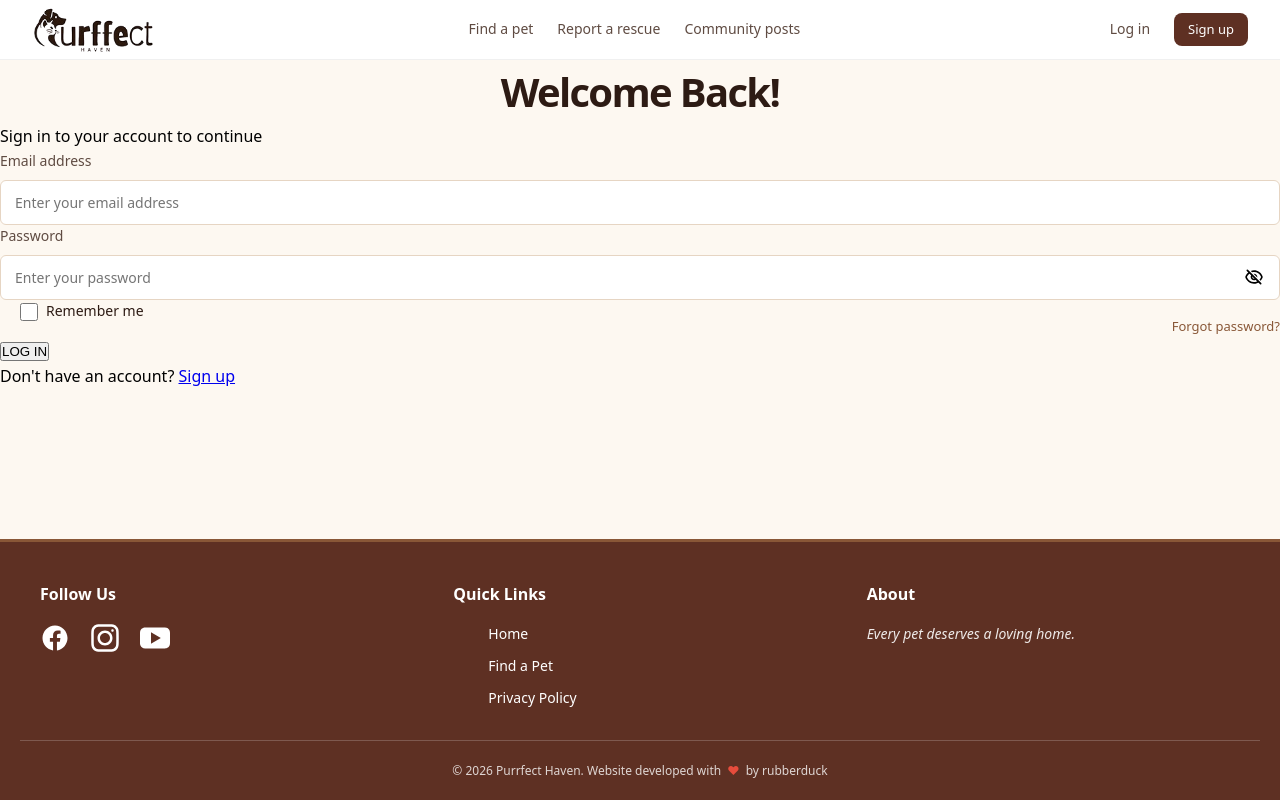
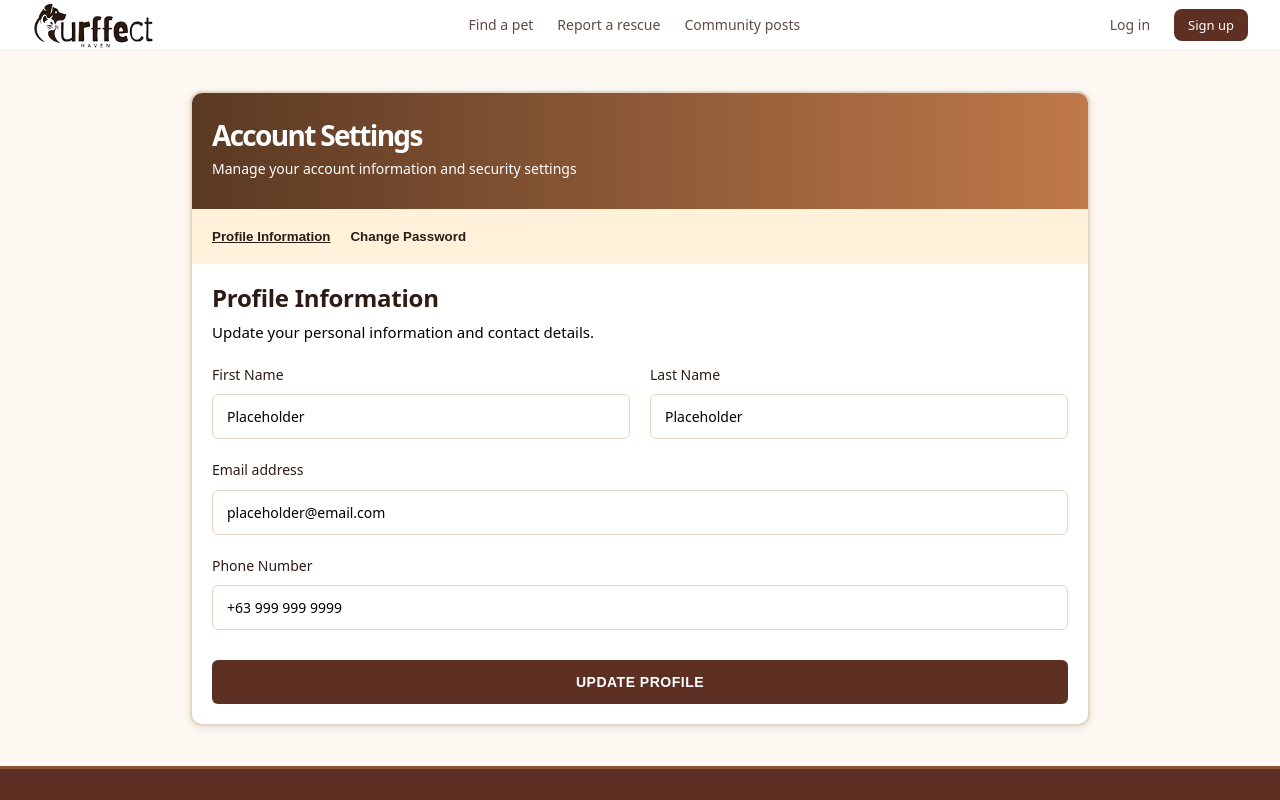
Before and after one commit to UPTAC-KomSai-v2/purrfect-haven, a React (Vite) app in the folder app/: page /settings in a window 1280 px wide. Shown: the top 800 px of the page. Built offline with nearby package versions, Linux system fonts and the light colour scheme; no server answers.

Commit message:
Update design on AccountSettingsPage.jsx

```diff
--- a/app/src/pages/AccountSettingsPage.jsx
+++ b/app/src/pages/AccountSettingsPage.jsx
@@ -2,30 +2,30 @@ import { useState } from 'react';
 import { Link, useNavigate } from 'react-router-dom';
 import { useAuth } from '../context/AuthContext.jsx';
 import api from '../services/api.js';
-import '../styles/auth.css';
+import '../styles/settings.css';
 import passHideIcon from '../assets/icons/pass-hide.svg';
 import passSeeIcon from '../assets/icons/pass-see.svg';
 import { useSearchParams } from "react-router-dom";
 
-function LoginPage() {
+function AccountSettingsPage() {
   // react use state
-  const [email, setEmail] = useState('');
-  const [password, setPassword] = useState('');
-  const [showPassword, setShowPassword] = useState(false);
-  const [rememberMe, setRememberMe] = useState(false);
+  const [firstName, setFirstName] = useState('Placeholder');
+  const [lastName, setLastName] = useState('Placeholder');
+  const [email, setEmail] = useState('placeholder@email.com');
+  const [contactNo, setContactNo] = useState('+63 999 999 9999');
+  const [currentPass, setCurrentPass] = useState('');
+  const [showCurrentPass, setShowCurrentPass] = useState(false);
+  const [newPass, setNewPass] = useState('');
+  const [showNewPass, setShowNewPass] = useState(false);
+  const [confirmPass, setConfirmPass] = useState('');
   const [errors, setErrors] = useState({});
   const [generalError, setGeneralError] = useState('');
   const [loading, setLoading] = useState(false);
   const [searchParams] = useSearchParams();
-
-  const { login } = useAuth();
-  const navigate = useNavigate();
+  const [page1, setpage1] = useState(true);
 
   const queryString = searchParams.get('page');
-  const loginH1 = !queryString ? "Welcome Back!" : `You Must Be Logged In`;
-  const extraText = !queryString ? "" : (queryString === "report" ? 'To Report a Pet Rescue' : 'To Post a Pet For Adoption');
 
-  // handle submit POST req. connect to endpoint built
   const handleSubmit = async (e) => {
     e.preventDefault();
     setErrors({});
@@ -34,48 +34,81 @@ function LoginPage() {
 
     // Validation
     const newErrors = {};
+    if (!firstName) newErrors.firstName = 'First Name is required';
+    if (!lastName) newErrors.lastName = 'Last Name is required';
     if (!email) newErrors.email = 'Email is required';
-    if (!password) newErrors.password = 'Password is required';
+    if (!contactNo) newErrors.contactNo = 'Contact Number is required';
+    if (!currentPass) newErrors.currentPass = 'Current Password is required';
+    if (!newPass) newErrors.newPass = 'New Password is required';
+    if (!confirmPass) newErrors.confirmPass = 'Confirm Password is required';
 
     if (Object.keys(newErrors).length > 0) {
       setErrors(newErrors);
       setLoading(false);
       return;
     }
-
-    try {
-      const response = await api.post('/auth/login', { email, password });
-      login(response.data.user);
-      navigate('/');
-    } catch (err) {
-      const errorMsg = err.response?.data?.message || 'Login failed. Please try again.';
-      setGeneralError(errorMsg);
-
-      // If API returns field-specific errors
-      if (err.response?.data?.errors) {
-        setErrors(err.response.data.errors);
-      }
-    } finally {
-      setLoading(false);
-    }
   };
 
   return (
     <div className="settings-container">
       <div className="settings-card">
-        <h1>{loginH1}</h1>
-        <p><strong>{extraText}</strong></p>
-        <p>Sign in to your account to continue</p>
+        <div className="settings-card-top">
+          <h1>Account Settings</h1>
+          <p>Manage your account information and security settings</p>
+        </div>
+
+        <div className="settings-card-nav">
+          <button
+            className={page1 ? "current" : ""}
+            onClick={() => setpage1(true)}
+          >Profile Information</button>
+          <button
+            className={!page1 ? "current" : ""}
+            onClick={() => setpage1(false)}
+          >Change Password</button>
+        </div>
+
 
         {generalError && <div className="error-banner">{generalError}</div>}
 
-        <form className="settings-form" onSubmit={handleSubmit}>
+        { page1 ?
+          <form className="settings-form profile-information" onSubmit={handleSubmit}>
+            <div className="profile-info-title">
+              <h2>Profile Information</h2>
+              <p>Update your personal information and contact details.</p>
+            </div>
+
+            <div className="flex-row">
+              <div className={`form-group ${errors.firstName ? 'form-group-error' : ''}`}>
+                <label htmlFor="firstName">First Name</label>
+                <input
+                  id="firstName"
+                  type="text"
+                  value={firstName}
+                  onChange={(e) => setFirstName(e.target.value)}
+                  className={errors.firstName ? 'input-error' : ''}
+                  required
+                />
+                {errors.firstName && <span className="error-text">{errors.firstName}</span>}
+              </div>
+              <div className={`form-group ${errors.lastName ? 'form-group-error' : ''}`}>
+                <label htmlFor="lastName">Last Name</label>
+                <input
+                  id="lastName"
+                  type="text"
+                  value={lastName}
+                  onChange={(e) => setLastName(e.target.value)}
+                  className={errors.lastName ? 'input-error' : ''}
+                  required
+                />
+                {errors.lastName && <span className="error-text">{errors.lastName}</span>}
+              </div>
+            </div>
             <div className={`form-group ${errors.email ? 'form-group-error' : ''}`}>
               <label htmlFor="email">Email address</label>
               <input
                 id="email"
                 type="email"
-              placeholder="Enter your email address"
                 value={email}
                 onChange={(e) => setEmail(e.target.value)}
                 className={errors.email ? 'input-error' : ''}
@@ -83,54 +116,94 @@ function LoginPage() {
               />
               {errors.email && <span className="error-text">{errors.email}</span>}
             </div>
+            <div className={`form-group ${errors.contactNo ? 'form-group-error' : ''}`}>
+              <label htmlFor="contactNo">Phone Number</label>
+              <input
+                id="contactNo"
+                type="tel"
+                value={contactNo}
+                onChange={(e) => setContactNo(e.target.value)}
+                className={errors.contactNo ? 'input-error' : ''}
+                required
+              />
+              {errors.contactNo && <span className="error-text">{errors.contactNo}</span>}
+            </div>
 
-          <div className={`form-group password-field ${errors.password ? 'form-group-error' : ''}`}>
-            <label htmlFor="password">Password</label>
+            <button type="submit" className="settings-button" disabled={loading}>
+              {loading ? 'Updating Profile...' : 'Update Profile'}
+            </button>
+          </form> :
+          <form className="settings-form change-password" onSubmit={handleSubmit}>
+            <div className="profile-info-title">
+              <h2>Change Password</h2>
+            </div>
+
+            <div className={`form-group password-field ${errors.currentPass ? 'form-group-error' : ''}`}>
+              <label htmlFor="currentPass">Current Password</label>
               <input
-              id="password"
-              type={showPassword ? 'text' : 'password'}
-              placeholder="Enter your password"
-              value={password}
-              onChange={(e) => setPassword(e.target.value)}
-              className={errors.password ? 'input-error' : ''}
+                id="currentPass"
+                type={showCurrentPass ? 'text' : 'password'}
+                value={currentPass}
+                placeholder="Enter current password"
+                onChange={(e) => setCurrentPass(e.target.value)}
+                className={errors.currentPass ? 'input-error' : ''}
                 required
               />
               <button
                 type="button"
                 className="password-toggle"
-              onClick={() => setShowPassword(!showPassword)}
-              aria-label={showPassword ? 'Hide password' : 'Show password'}
+                onClick={() => setShowCurrentPass(!showCurrentPass)}
+                aria-label={showCurrentPass ? 'Hide password' : 'Show password'}
               >
-              <img src={showPassword ? passSeeIcon : passHideIcon} alt={showPassword ? 'Hide password' : 'Show password'} />
+                <img src={showCurrentPass ? passSeeIcon : passHideIcon} alt={showCurrentPass ? 'Hide password' : 'Show password'} />
               </button>
-            {errors.password && <span className="error-text">{errors.password}</span>}
+              {errors.currentPass && <span className="error-text">{errors.currentPass}</span>}
             </div>
-
-          <div className="checkbox-group">
+            <div className={`form-group password-field ${errors.newPass ? 'form-group-error' : ''}`}>
+              <label htmlFor="newPass">New Password</label>
               <input
-              id="remember"
-              type="checkbox"
-              checked={rememberMe}
-              onChange={(e) => setRememberMe(e.target.checked)}
+                id="newPass"
+                type={showNewPass ? 'text' : 'password'}
+                value={newPass}
+                placeholder="Enter new password"
+                onChange={(e) => setNewPass(e.target.value)}
+                className={errors.newPass ? 'input-error' : ''}
+                required
               />
-            <label htmlFor="remember">Remember me</label>
+              <button
+                type="button"
+                className="password-toggle"
+                onClick={() => setShowNewPass(!showNewPass)}
+                aria-label={showNewPass ? 'Hide password' : 'Show password'}
+              >
+                <img src={showNewPass ? passSeeIcon : passHideIcon} alt={showNewPass ? 'Hide password' : 'Show password'} />
+              </button>
+              {errors.newPass && <span className="error-text">{errors.newPass}</span>}
             </div>
-
-          <div className="form-link">
-            <Link to="/forgotPassword">Forgot password?</Link>
+            <div className={`form-group password-field ${errors.confirmPass ? 'form-group-error' : ''}`}>
+              <label htmlFor="confirmPass">Confirm New Password</label>
+              <input
+                id="confirmPass"
+                type="password"
+                value={confirmPass}
+                placeholder="Re-enter new password"
+                onChange={(e) => setConfirmPass(e.target.value)}
+                className={errors.confirmPass ? 'input-error' : ''}
+                required
+              />
+              {errors.confirmPass && <span className="error-text">{errors.confirmPass}</span>}
             </div>
 
             <button type="submit" className="settings-button" disabled={loading}>
-            {loading ? 'LOGGING IN...' : 'LOG IN'}
+              {loading ? 'Changing Password...' : 'Change Password'}
             </button>
           </form>
+        }
 
-        <div className="settings-footer-link">
-          Don't have an account? <Link to="/signup">Sign up</Link>
-        </div>
+
       </div>
     </div>
   );
 }
 
-export default LoginPage;
+export default AccountSettingsPage;
--- a/app/src/styles/settings.css
+++ b/app/src/styles/settings.css
@@ -1,58 +1,83 @@
-/* settings Pages Styling */
+/* Settings Pages Styling */
 .settings-container {
   display: flex;
   justify-content: center;
   align-items: center;
   min-height: calc(100vh - 100px);
+  background-color: var(--color-background);
   padding: 40px 20px;
-  background-color: var(--color-background);
 }
 
 .settings-card {
   background-color: var(--color-surface);
   border: 2px solid var(--color-border);
   border-radius: 12px;
-  padding: 50px 40px;
-  max-width: 500px;
+  max-width: 900px;
   width: 100%;
   box-shadow: 0 2px 8px rgba(0, 0, 0, 0.1);
+  overflow: hidden;
 }
 
-.settings-card h1 {
+.settings-card-top {
+  background: linear-gradient(to right, #5A3923, #C0794A);
+  width: 100%;
+  height: max-content;
+  padding: 20px;
+}
+
+.settings-card-top h1 {
   font-size: 28px;
   font-weight: 700;
-  color: var(--color-text-primary);
-  margin-bottom: 12px;
-  text-align: center;
+  color: #FFFFFF;
+  text-align: left;
 }
 
-.settings-card > p {
+.settings-card-top > p {
   font-size: 14px;
-  color: var(--color-text-secondary);
-  text-align: center;
-  margin-bottom: 30px;
+  color: #FFFFFF;
+  margin-bottom: 10px;
   line-height: 1.5;
+  text-align: left;
+}
+
+.settings-card-nav {
+  padding: 20px;
+  background-color: #FFF1DA;
+  display: flex;
+  gap: 20px;
+}
+
+.settings-card-nav button {
+  background: none;
+  border: none;
+  font-weight: 700;
+  color: var(--color-text-primary);
+}
+
+.settings-card-nav button:hover {
+  cursor: pointer;
+}
+
+.current {
+  text-decoration: underline;
 }
 
 .settings-form {
   display: flex;
+  padding: 20px 20px;
   flex-direction: column;
   gap: 20px;
+}
+
+.profile-info-title > p {
+  font-size: 15px;
 }
 
 .form-group {
   display: flex;
   flex-direction: column;
+  width: 100%;
   gap: 8px;
-}
-
-.form-group.form-row {
-  flex-direction: row;
-  gap: 15px;
-}
-
-.form-group.form-row input {
-  flex: 1;
 }
 
 .form-group label {
@@ -110,45 +135,6 @@
   opacity: 0.8;
 }
 
-/* Checkbox and Remember Me */
-.checkbox-group {
-  display: flex;
-  align-items: center;
-  gap: 8px;
-  font-size: 14px;
-}
-
-.checkbox-group input[type="checkbox"] {
-  width: 18px;
-  height: 18px;
-  cursor: pointer;
-  accent-color: var(--color-primary);
-}
-
-.checkbox-group label {
-  cursor: pointer;
-  color: var(--color-text-primary);
-  margin: 0;
-}
-
-/* Form Links */
-.form-link {
-  text-align: right;
-  margin-top: -10px;
-}
-
-.form-link a {
-  font-size: 13px;
-  color: var(--color-secondary);
-  text-decoration: none;
-  transition: opacity 0.3s ease;
-}
-
-.form-link a:hover {
-  opacity: 0.8;
-  text-decoration: underline;
-}
-
 /* Submit Button */
 .settings-button {
   padding: 14px 20px;
@@ -174,37 +160,19 @@
   transform: translateY(0);
 }
 
-/* Footer Link */
-.settings-footer-link {
-  text-align: center;
-  font-size: 14px;
-  color: var(--color-text-secondary);
-  margin-top: 20px;
-}
-
-.settings-footer-link a {
-  color: var(--color-primary);
-  text-decoration: none;
-  font-weight: 600;
-  transition: opacity 0.3s ease;
-}
-
-.settings-footer-link a:hover {
-  opacity: 0.8;
-  text-decoration: underline;
+.flex-row {
+  display: flex;
+  flex-direction: row;
+  width: 100%;
 }
 
 /* Responsive */
-@media (max-width: 600px) {
+@media (max-width: 1200px) {
   .settings-card {
-    padding: 35px 25px;
+    width: 80%;
   }
 
   .settings-card h1 {
     font-size: 24px;
   }
-
-  .form-group.form-row {
-    flex-direction: column;
-  }
 }
```
Lines whose indentation alone changed are shown as unchanged.
